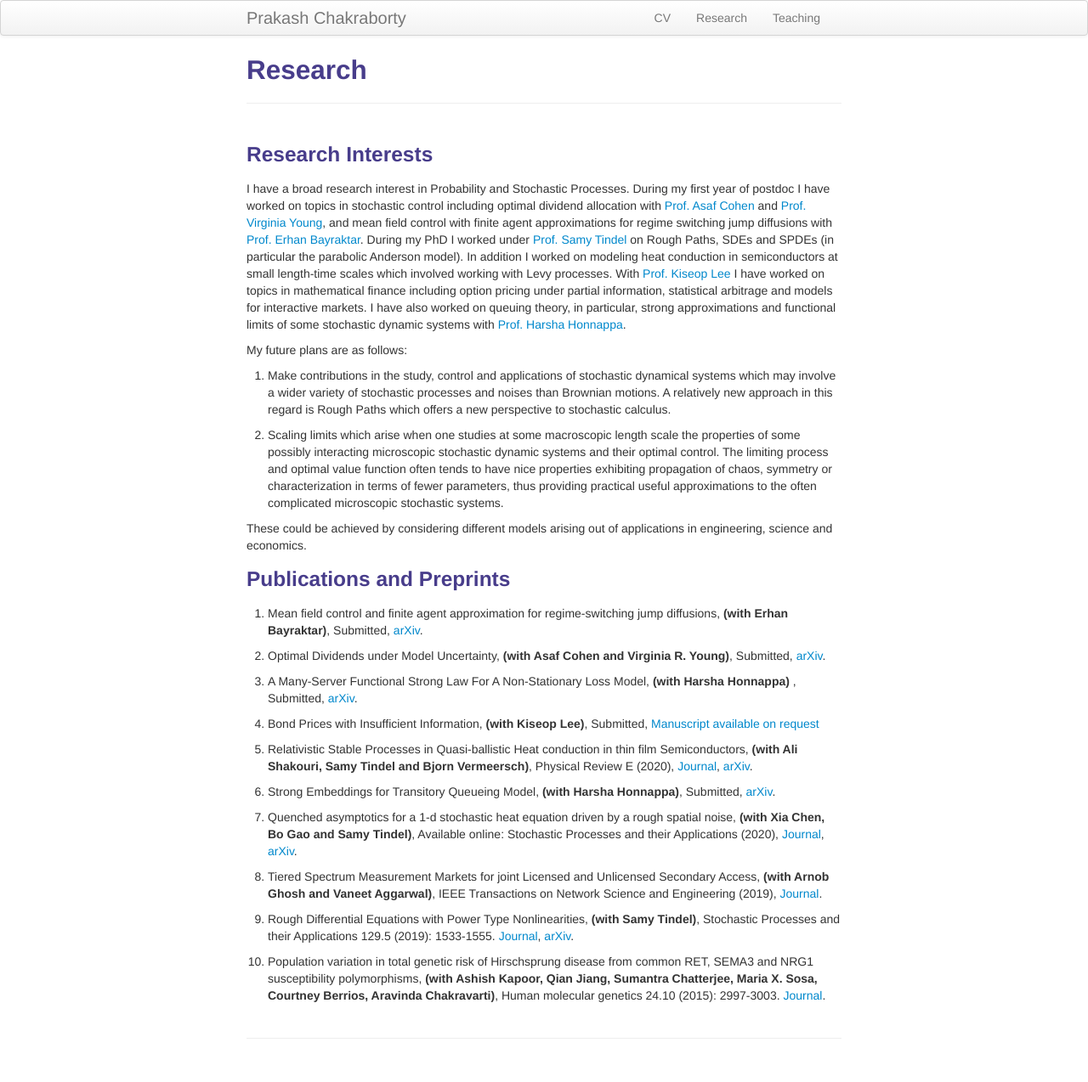
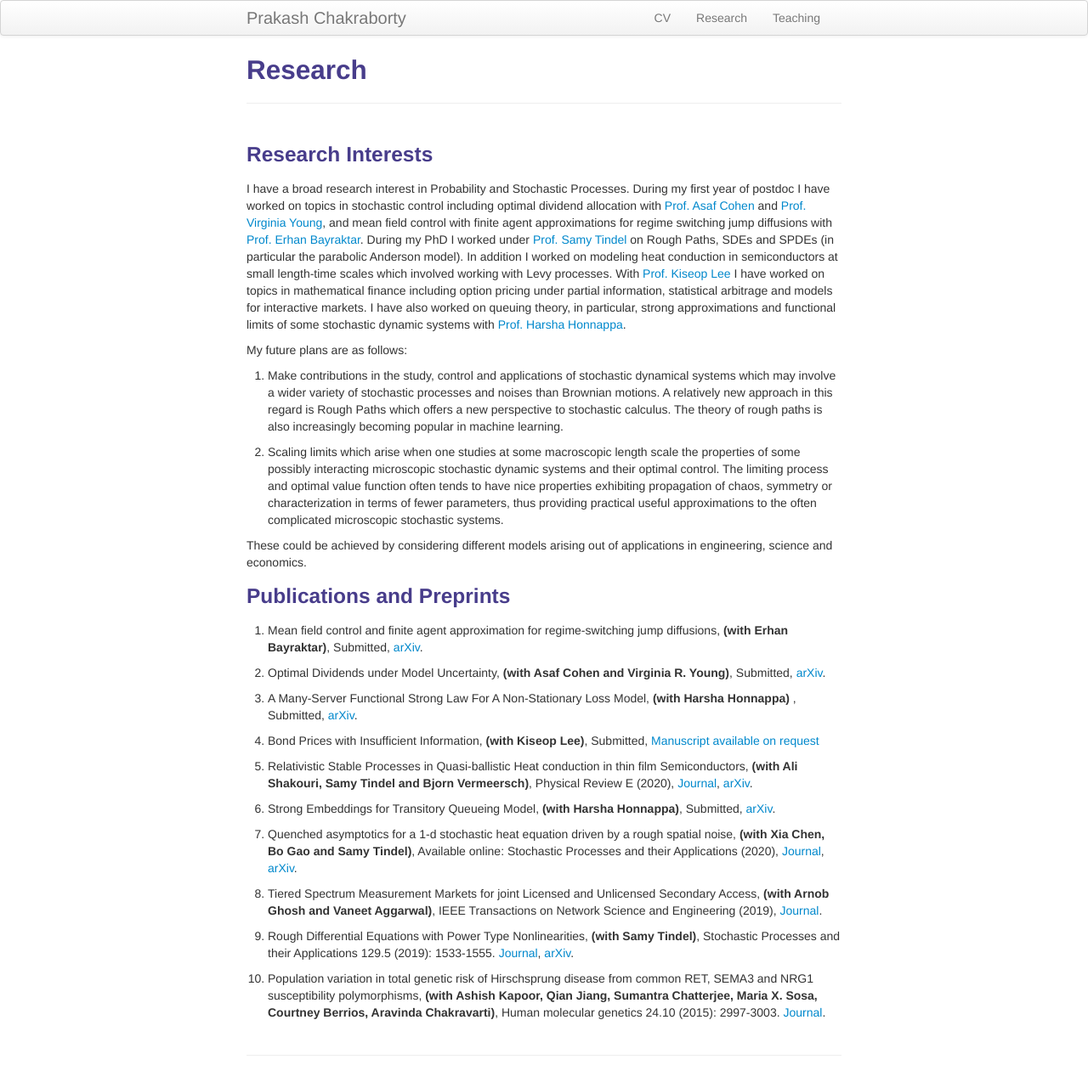
Before and after one commit to prakashchakraborty/prakashchakraborty.github.io, a Jekyll site: the page built from pages/research.md, in a window 1280 px wide. Shown: the whole page at 85% size. Built offline with Jekyll 4.4.1, drawn with Linux system fonts in a browser that asks for light colours.

Commit message:
Update research.md

```diff
--- a/pages/research.md
+++ b/pages/research.md
@@ -10,7 +10,7 @@ description: Prakash Chakraborty's research
 
 My future plans are as follows:
 
-1. Make contributions in the study, control and applications of stochastic dynamical systems which may involve a wider variety of stochastic processes and noises than Brownian motions. A relatively new approach in this regard is Rough Paths which offers a new perspective to stochastic calculus.
+1. Make contributions in the study, control and applications of stochastic dynamical systems which may involve a wider variety of stochastic processes and noises than Brownian motions. A relatively new approach in this regard is Rough Paths which offers a new perspective to stochastic calculus. The theory of rough paths is also increasingly becoming popular in machine learning.
 
 2. Scaling limits which arise when one studies at some macroscopic length scale the properties of some possibly interacting microscopic stochastic dynamic systems and their optimal control. The limiting process and optimal value function often tends to have nice properties exhibiting propagation of chaos, symmetry or characterization in terms of fewer parameters, thus providing practical useful approximations to the often complicated microscopic stochastic systems.
 
```
